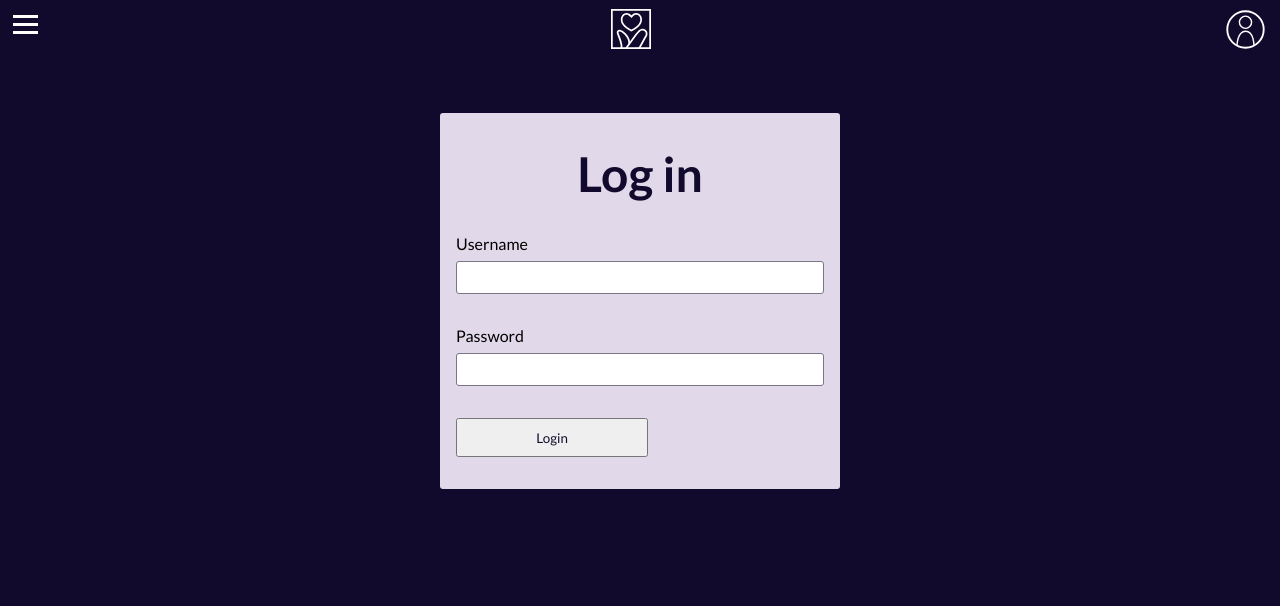
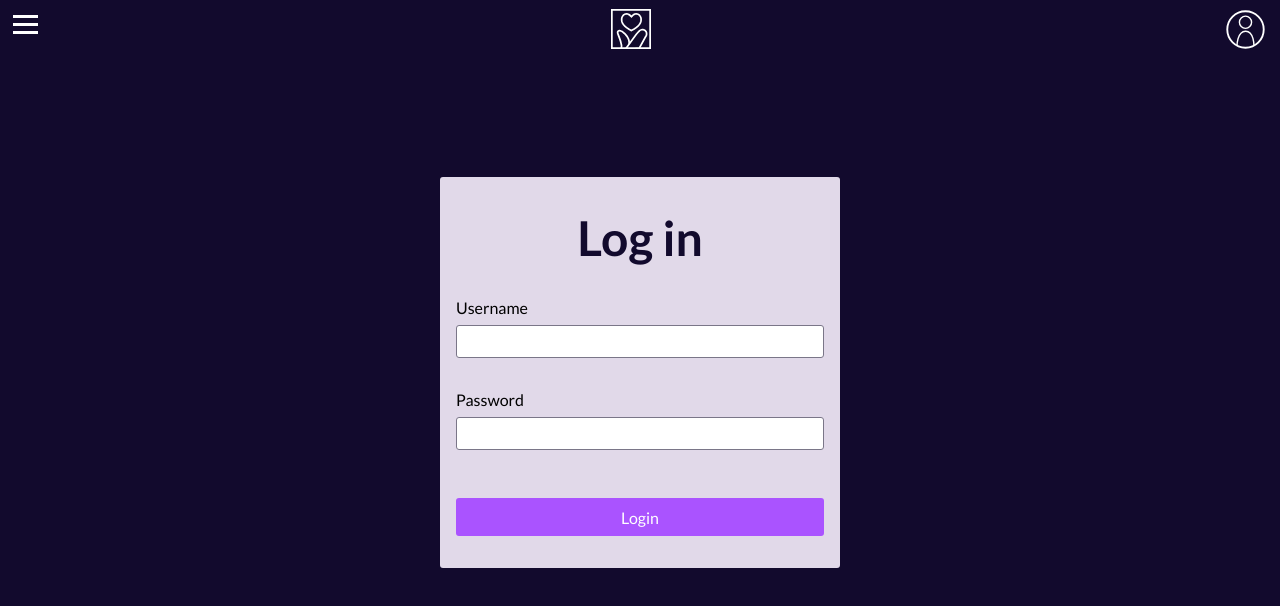
Before and after one commit to ceci919p/hwaitingfestival, a React (Create React App) app: page /account in a window 1280 px wide. Shown: the top 606 px of the page. Built offline with nearby package versions, Linux system fonts and the light colour scheme; no server answers.

Commit message:
form styling

```diff
--- a/src/components/LogInAccount.js
+++ b/src/components/LogInAccount.js
@@ -28,6 +28,9 @@ export default function LogInAccount({ fakeUsers, setIsLoggedIn }) {
     const userData = fakeUsers.find((user) => user.username === username.value);
 
     // Compare user info
+    //non boolean in boolean context it gives truthy or falsy
+    //if userinput not falsy then check password
+    //else userinput falsy then nameError
     if (userData) {
       if (userData.password !== password.value) {
         // Invalid password
@@ -37,7 +40,6 @@ export default function LogInAccount({ fakeUsers, setIsLoggedIn }) {
       }
     } else {
       setNameError(true);
-      // Username not found
     }
   };
 
@@ -46,8 +48,7 @@ export default function LogInAccount({ fakeUsers, setIsLoggedIn }) {
       <form onSubmit={handleSubmit}>
         <section id="Login">
           <h2>Log in</h2>
-          {/*     <div className="login-error-msg">Username not found</div>
-          <div className="login-error-msg">Invalid password</div> */}
+          <div id="form-wrapper">
             <div id="user" className="form-part">
               <label htmlFor="user">Username</label>
               <input
@@ -90,6 +91,7 @@ export default function LogInAccount({ fakeUsers, setIsLoggedIn }) {
             <button type="submit" id="login-submit">
               Login
             </button>
+          </div>
         </section>
       </form>
     </div>
--- a/src/sass/layout/_account.scss
+++ b/src/sass/layout/_account.scss
@@ -2,7 +2,7 @@
 @use "../abstracts/mixins";
 
 #form-information {
-  margin-block: 4rem 4rem;
+  margin-block: 8rem 4rem;
   background-color: #e1d9e9;
   padding-block: 2rem 2rem;
   padding-inline: 1rem;
@@ -29,9 +29,14 @@
 
   input {
     color: vars.$background-blue;
-    //border: 1px solid #7a7688;
     padding: 8px;
     border-radius: 3px;
+
+    &:focus {
+      border: none;
+      outline: 0;
+      box-shadow: 0px 0px 6px 4px vars.$lightneonpurple;
+    }
   }
 }
 
@@ -41,10 +46,26 @@
   margin-bottom: 2rem;
 }
 
+#form-wrapper {
+  display: grid;
+}
+
 #login-submit {
-  color: vars.$background-blue;
+  margin-top: 1rem;
+  color: vars.$white;
   padding-block: 0.6rem;
-  width: 12rem;
+  text-align: center;
+  cursor: pointer;
+  border-radius: 3px;
+  background-color: vars.$lightneonpurple;
+  border: none;
+  font-size: 1rem;
+  -webkit-transition: 0.3s ease-in-out;
+  transition: 0.3s ease-in-out;
+
+  &:hover {
+    box-shadow: 0px 0px 22px vars.$lightneonpurple;
+  }
 }
 
 .error-msg {
```
Lines whose indentation alone changed are shown as unchanged.
